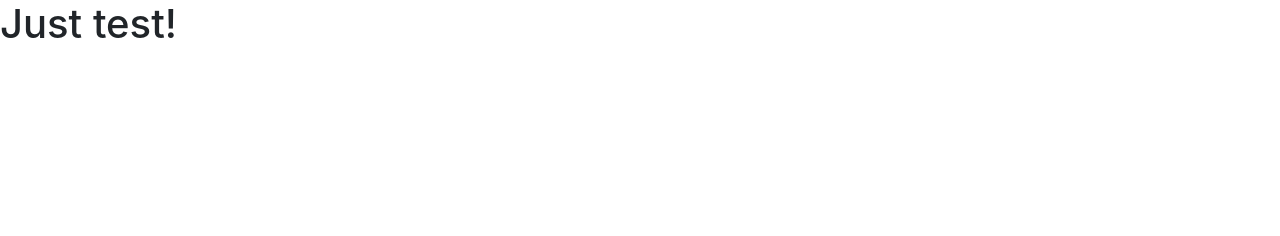
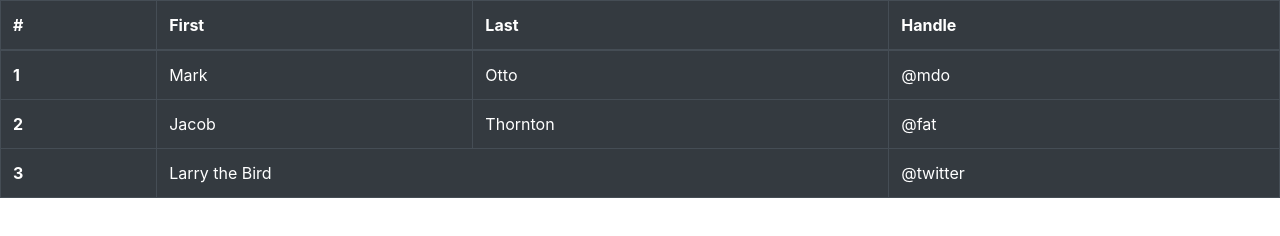
Before and after one commit to gabeszbab/gabeszbab.github.io, a plain HTML site: page index.html in a window 1280 px wide. Drawn offline with nearby package versions, Linux system fonts and the light colour scheme.

Commit message:
table test

```diff
--- a/index.html
+++ b/index.html
@@ -11,10 +11,35 @@
     <title>Just test!</title>
   </head>
   <body>
-    <h1>Just test!</h1>
-
-    <!-- Optional JavaScript -->
-    <!-- jQuery first, then Popper.js, then Bootstrap JS -->
+    <table class="table table-bordered table-dark">
+  <thead>
+    <tr>
+      <th scope="col">#</th>
+      <th scope="col">First</th>
+      <th scope="col">Last</th>
+      <th scope="col">Handle</th>
+    </tr>
+  </thead>
+  <tbody>
+    <tr>
+      <th scope="row">1</th>
+      <td>Mark</td>
+      <td>Otto</td>
+      <td>@mdo</td>
+    </tr>
+    <tr>
+      <th scope="row">2</th>
+      <td>Jacob</td>
+      <td>Thornton</td>
+      <td>@fat</td>
+    </tr>
+    <tr>
+      <th scope="row">3</th>
+      <td colspan="2">Larry the Bird</td>
+      <td>@twitter</td>
+    </tr>
+  </tbody>
+</table>
     <script src="https://code.jquery.com/jquery-3.5.1.slim.min.js" integrity="sha384-DfXdz2htPH0lsSSs5nCTpuj/zy4C+OGpamoFVy38MVBnE+IbbVYUew+OrCXaRkfj" crossorigin="anonymous"></script>
     <script src="https://cdn.jsdelivr.net/npm/popper.js@1.16.0/dist/umd/popper.min.js" integrity="sha384-Q6E9RHvbIyZFJoft+2mJbHaEWldlvI9IOYy5n3zV9zzTtmI3UksdQRVvoxMfooAo" crossorigin="anonymous"></script>
     <script src="https://stackpath.bootstrapcdn.com/bootstrap/4.5.0/js/bootstrap.min.js" integrity="sha384-OgVRvuATP1z7JjHLkuOU7Xw704+h835Lr+6QL9UvYjZE3Ipu6Tp75j7Bh/kR0JKI" crossorigin="anonymous"></script>
```
